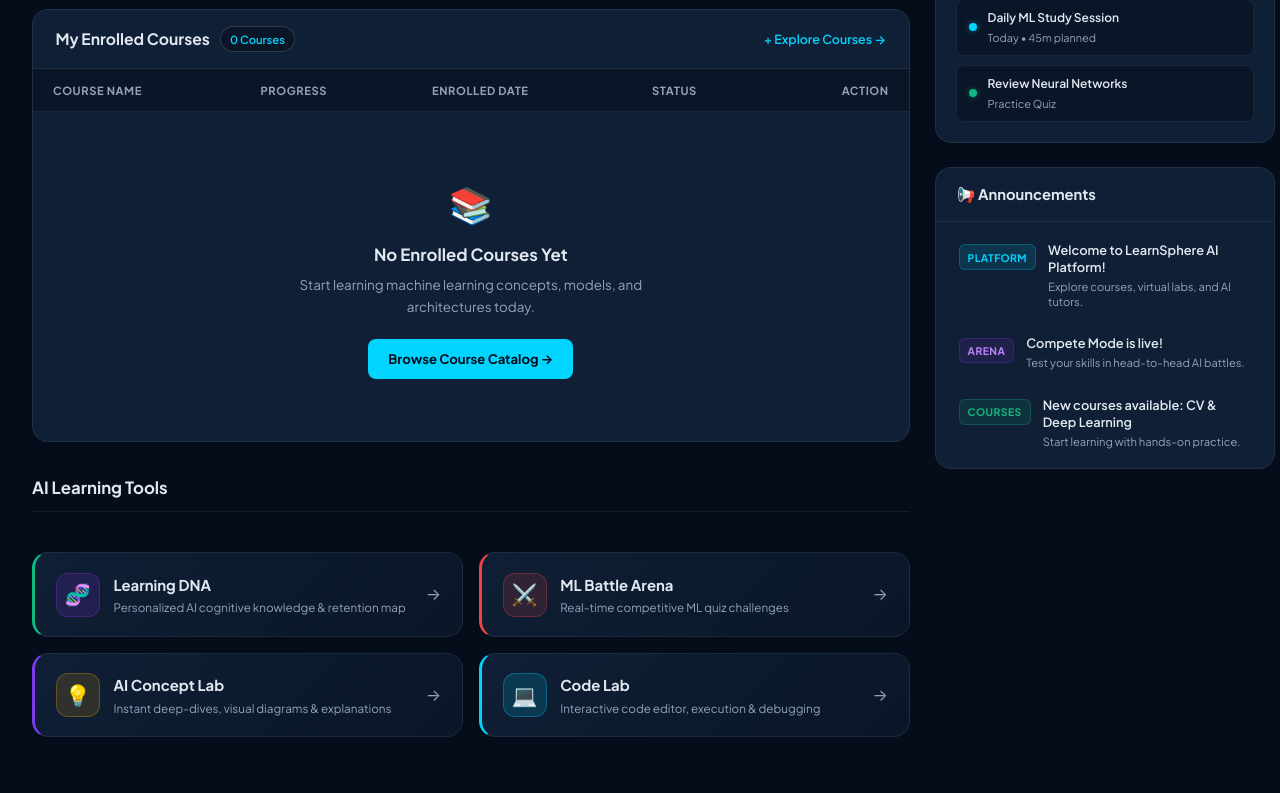
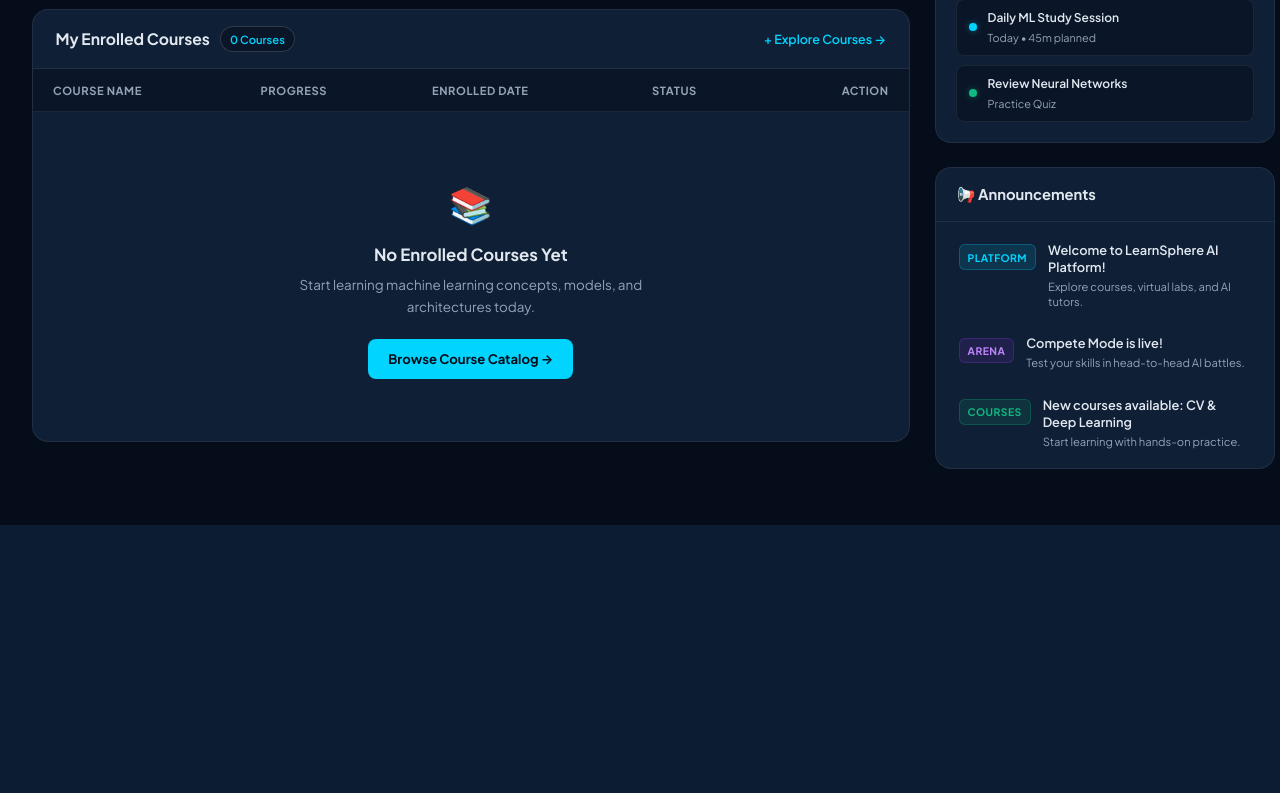
Before and after one commit to SathvikaTalari/LearnSphere_Platform, a Flask app: template templates/student_dashboard.html in a window 1280 px wide. Shown: the part 590-1383 px from the top of the page. After the commit the page ends 1115 px from the top, so only its background shows below. Run offline with Flask 3, Linux system fonts and the light colour scheme; the template is opened without the code that fills it, so the values that code supplies are empty; some libraries are stand-ins or nearby versions.

Commit message:
Remove AI Learning Tools section from student dashboard

```diff
--- a/templates/student_dashboard.html
+++ b/templates/student_dashboard.html
@@ -131,48 +131,6 @@
             </tbody>
           </table>
         </div>
-      </div>
-
-      <!-- ── AI Learning Hub (Power Features) ───────────────────────── -->
-      <div class="section-header" style="margin-top:0.5rem">
-        <h2>AI Learning Tools</h2>
-      </div>
-      <div class="db-feat-row">
-        <a href="/dna" class="feat-card">
-          <div class="feat-icon-wrap feat-dna">🧬</div>
-          <div class="feat-body">
-            <div class="feat-title">Learning DNA</div>
-            <div class="feat-desc">Personalized AI cognitive knowledge & retention map</div>
-          </div>
-          <div class="feat-arrow">→</div>
-        </a>
-
-        <a href="/compete" class="feat-card">
-          <div class="feat-icon-wrap feat-compete">⚔️</div>
-          <div class="feat-body">
-            <div class="feat-title">ML Battle Arena</div>
-            <div class="feat-desc">Real-time competitive ML quiz challenges</div>
-          </div>
-          <div class="feat-arrow">→</div>
-        </a>
-
-        <a href="/learn" class="feat-card">
-          <div class="feat-icon-wrap feat-learn">💡</div>
-          <div class="feat-body">
-            <div class="feat-title">AI Concept Lab</div>
-            <div class="feat-desc">Instant deep-dives, visual diagrams & explanations</div>
-          </div>
-          <div class="feat-arrow">→</div>
-        </a>
-
-        <a href="/code" class="feat-card">
-          <div class="feat-icon-wrap feat-code">💻</div>
-          <div class="feat-body">
-            <div class="feat-title">Code Lab</div>
-            <div class="feat-desc">Interactive code editor, execution & debugging</div>
-          </div>
-          <div class="feat-arrow">→</div>
-        </a>
       </div>
 
     </div><!-- /dash-v4-main -->
```
